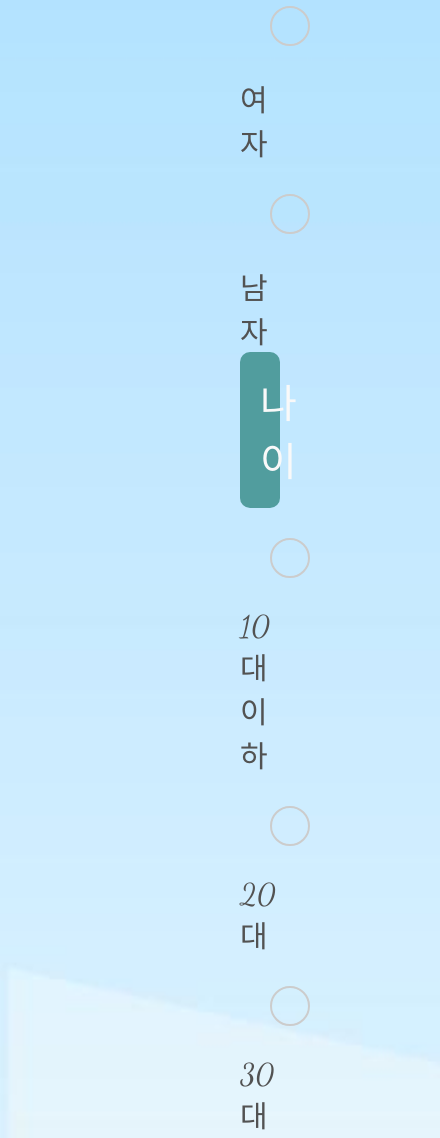
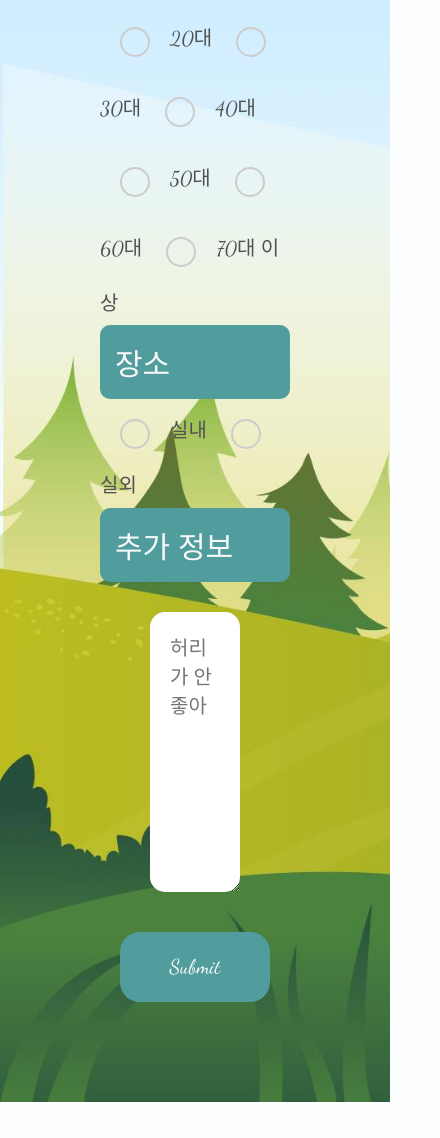
Before and after one commit to nohheeyeon/ormi_project, a plain HTML site: page main.html in a window 390 px wide. Shown: the part 534-1672 px from the top of the page, 440 px wide, since content can reach past the window. After the commit the page ends 1636 px from the top, so only its background shows below. Drawn offline with Linux system fonts and the light colour scheme; a web font is replaced by a local one.

Commit message:
미디어 쿼리 추가

```diff
--- a/css/main.css
+++ b/css/main.css
@@ -148,3 +148,48 @@ input[type="submit"]:hover {
 .box{
   color: rgb(249, 249, 249);
 }
+
+@media only screen and (max-width: 768px) {
+  body {
+    margin: 20px;
+    padding: 20px;
+  }
+
+  form {
+    margin: 30px;
+    padding: 30px;
+  }
+
+  #chat-container {
+    width: 90%;
+    font-size: 25px;
+  }
+
+  .box {
+    font-size: 30px;
+    padding: 15px;
+  }
+
+  input[type="checkbox"] {
+    width: 30px;
+    height: 30px;
+    margin: 20px;
+  }
+
+  label {
+    font-size: 20px;
+  }
+
+  textarea {
+    width: calc(100% - 100px);
+    font-size: 20px;
+    padding: 20px;
+  }
+
+  input[type="submit"] {
+    width: 150px;
+    height: 70px;
+    font-size: 20px;
+    padding: 5px 10px;
+  }
+}
--- a/main.html
+++ b/main.html
@@ -50,5 +50,10 @@
         <div id="chat-list"></div>
     </div>
     <script src="js/submit.js"></script>
+
+    <div id="loading-layer" style="display: none;">
+        <div id="loading-spinner"></div>
+        <p>Loading...</p>
+      </div>
 </body>
 </html>
```
Also changed, not shown: js/submit.js (line endings or trailing spaces).
